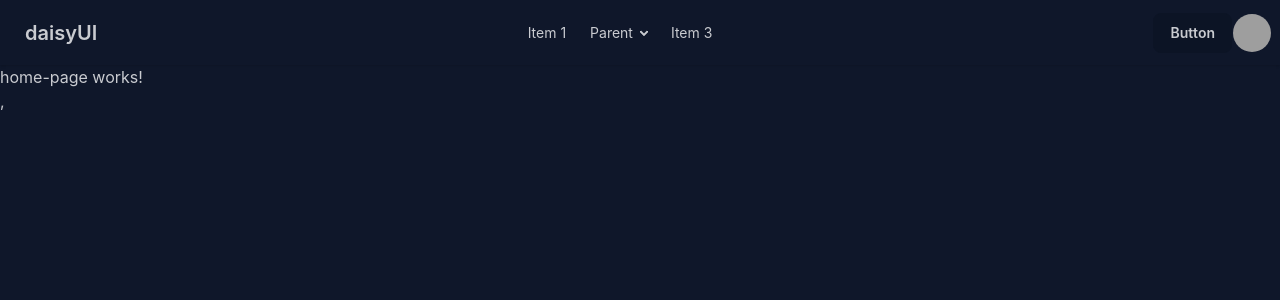
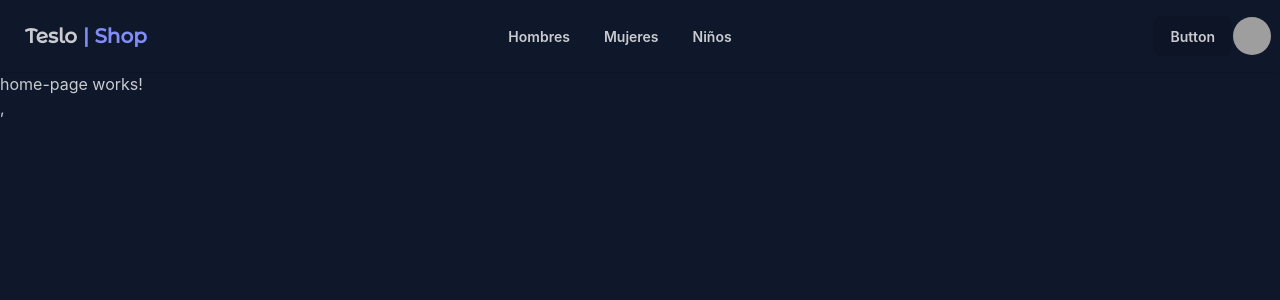
Before and after one commit to ieuresti/teslo-shop, an Angular app: page / in a window 1280 px wide. Shown: the top 300 px of the page. Built offline with nearby package versions, Linux system fonts and the light colour scheme; grey boxes are pictures that could not be loaded.

Commit message:
implementacion fuentes personalizadas

```diff
--- a/src/app/store-front/components/front-navbar/front-navbar.html
+++ b/src/app/store-front/components/front-navbar/front-navbar.html
@@ -8,32 +8,18 @@
                 </svg>
             </div>
             <ul tabindex="-1" class="menu menu-sm dropdown-content bg-base-100 rounded-box z-1 mt-3 w-52 p-2 shadow">
-                <li><a>Item 1</a></li>
-                <li>
-                    <a>Parent</a>
-                    <ul class="p-2">
-                        <li><a>Submenu 1</a></li>
-                        <li><a>Submenu 2</a></li>
-                    </ul>
-                </li>
-                <li><a>Item 3</a></li>
+                <li><a routerLink="/gender/men" routerLinkActive="text-secondary" class="btn btn-ghost">Hombres</a></li>
+                <li><a routerLink="/gender/woman" routerLinkActive="text-secondary" class="btn btn-ghost">Mujeres</a></li>
+                <li><a routerLink="/gender/kids" routerLinkActive="text-secondary" class="btn btn-ghost">Niños</a></li>
             </ul>
         </div>
-        <a class="btn btn-ghost text-xl">daisyUI</a>
+        <a class="btn btn-ghost text-xl font-montserrat" routerLink="/">Teslo <span class="text-secondary">| Shop</span></a>
     </div>
     <div class="navbar-center hidden lg:flex">
         <ul class="menu menu-horizontal px-1">
-            <li><a>Item 1</a></li>
-            <li>
-                <details>
-                    <summary>Parent</summary>
-                    <ul class="p-2 bg-base-100 w-40 z-1">
-                        <li><a>Submenu 1</a></li>
-                        <li><a>Submenu 2</a></li>
-                    </ul>
-                </details>
-            </li>
-            <li><a>Item 3</a></li>
+            <li><a routerLink="/gender/men" routerLinkActive="text-secondary" class="btn btn-ghost">Hombres</a></li>
+            <li><a routerLink="/gender/woman" routerLinkActive="text-secondary" class="btn btn-ghost">Mujeres</a></li>
+            <li><a routerLink="/gender/kids" routerLinkActive="text-secondary" class="btn btn-ghost">Niños</a></li>
         </ul>
     </div>
     <div class="navbar-end">
--- a/src/app/store-front/components/front-navbar/front-navbar.ts
+++ b/src/app/store-front/components/front-navbar/front-navbar.ts
@@ -1,8 +1,9 @@
 import { Component, signal } from '@angular/core';
+import { RouterLink, RouterLinkActive } from "@angular/router";
 
 @Component({
 	selector: 'app-front-navbar',
-	imports: [],
+	imports: [RouterLink, RouterLinkActive],
 	templateUrl: './front-navbar.html',
 	styleUrl: './front-navbar.css',
 })
--- a/src/styles.css
+++ b/src/styles.css
@@ -1,5 +1,14 @@
 /* You can add global styles to this file, and also import other style files */
 @import "tailwindcss";
+
+@font-face {
+    font-family: 'Montserrat';
+    src: url('/assets/fonts/montserrat-alternates/MontserratAlternates-Medium.ttf') format('truetype');
+}
+
+@theme {
+    --font-montserrat: "Montserrat", "sans-serif";
+}
 
 @plugin "daisyui" {
     themes: light --default, dark --prefersdark, night;
```
Also changed, not shown: public/assets/fonts/montserrat-alternates/MontserratAlternates-Medium.ttf (added).
